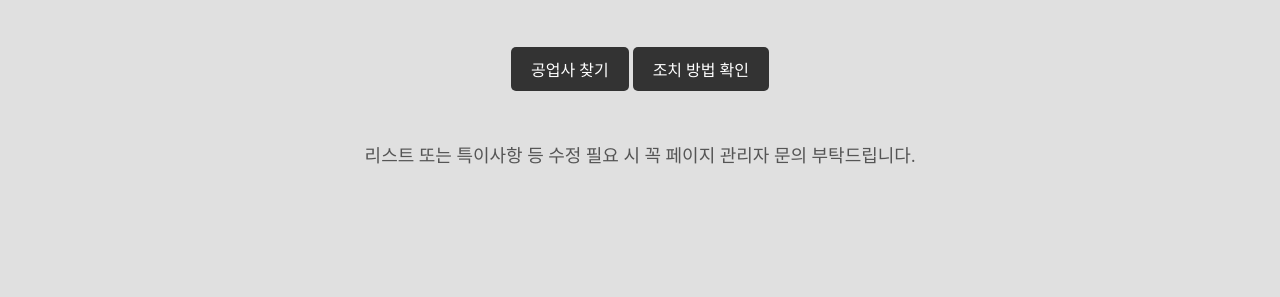
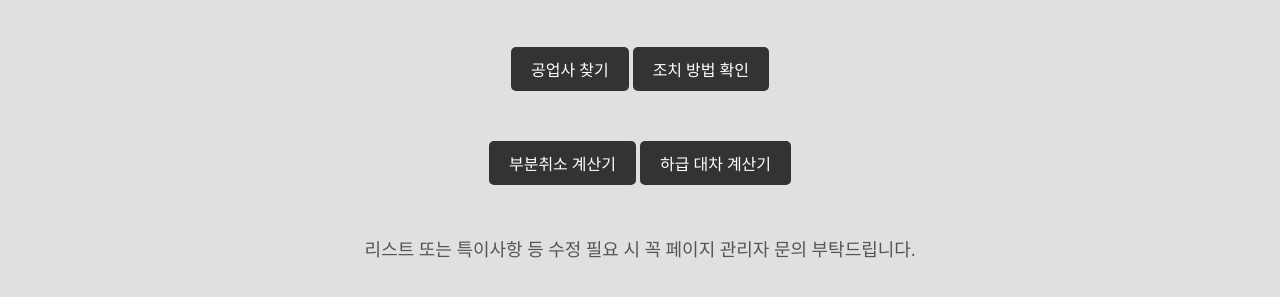
Before and after one commit to taejunekwon/mainfindmap, a plain HTML site: page index.html in a window 1280 px wide. Shown: the part 69-366 px from the top of the page. Drawn offline with Linux system fonts and the light colour scheme.

Commit message:
메인 페이지

```diff
--- a/index.html
+++ b/index.html
@@ -48,8 +48,9 @@
 <body>
     <h1>공업사 찾기 페이지</h1>
     <a href="https://www.findyangpa.site/" class="center-link">공업사 찾기</a>
-    <a href="https://sub.findyangpa.site/" class="center-link">조치 방법 확인</a>
-
+    <a href="https://sub.findyangpa.site/" class="center-link">조치 방법 확인</a><br>
+    <a href="https://serch.findyangpa.site/" class="center-link">부분취소 계산기</a>
+    <a href="https://serchs.findyangpa.site/" class="center-link">하급 대차 계산기</a>
 
     <div class="center-text">
         리스트 또는 특이사항 등 수정 필요 시 꼭 페이지 관리자 문의 부탁드립니다.
```
